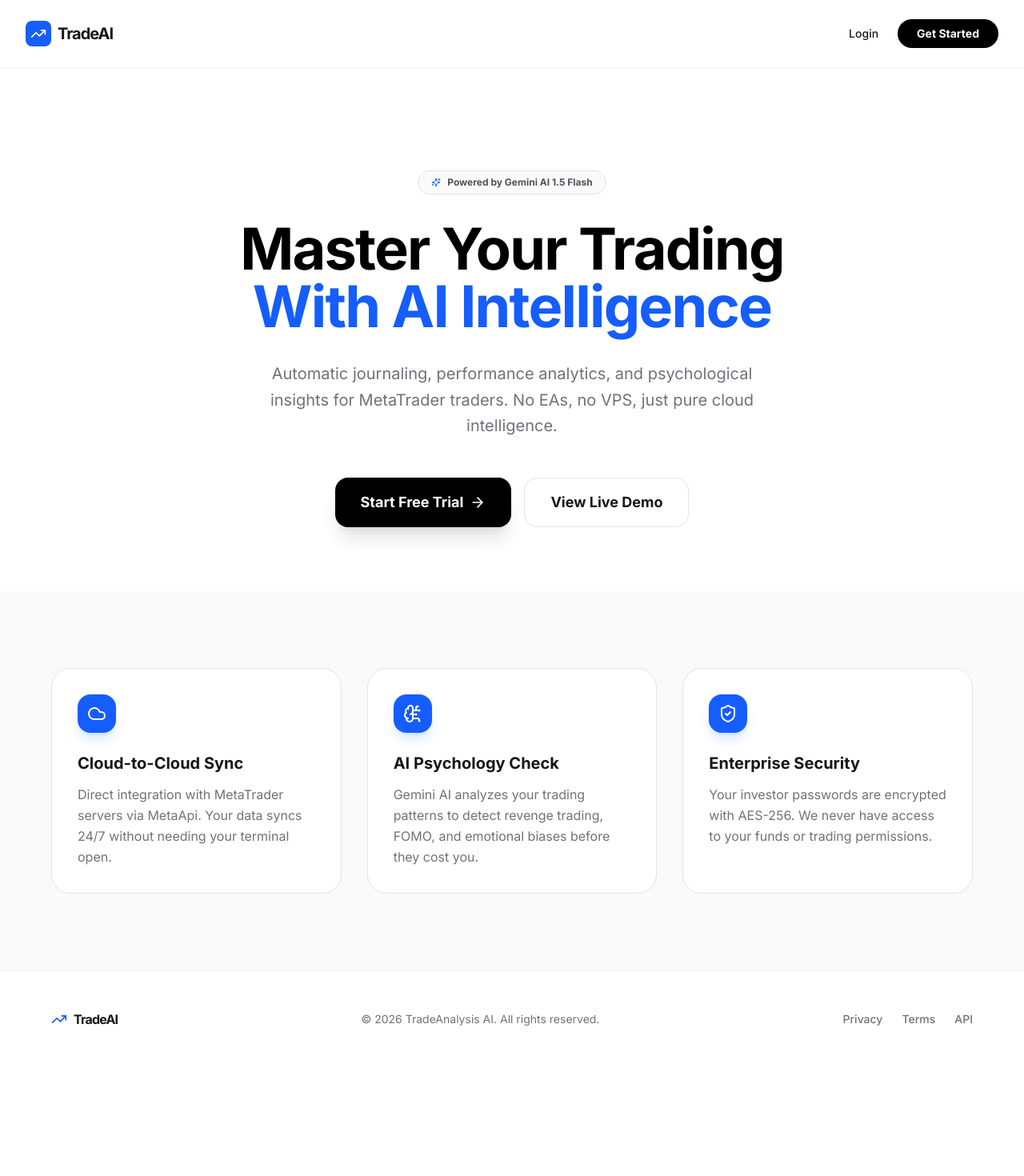
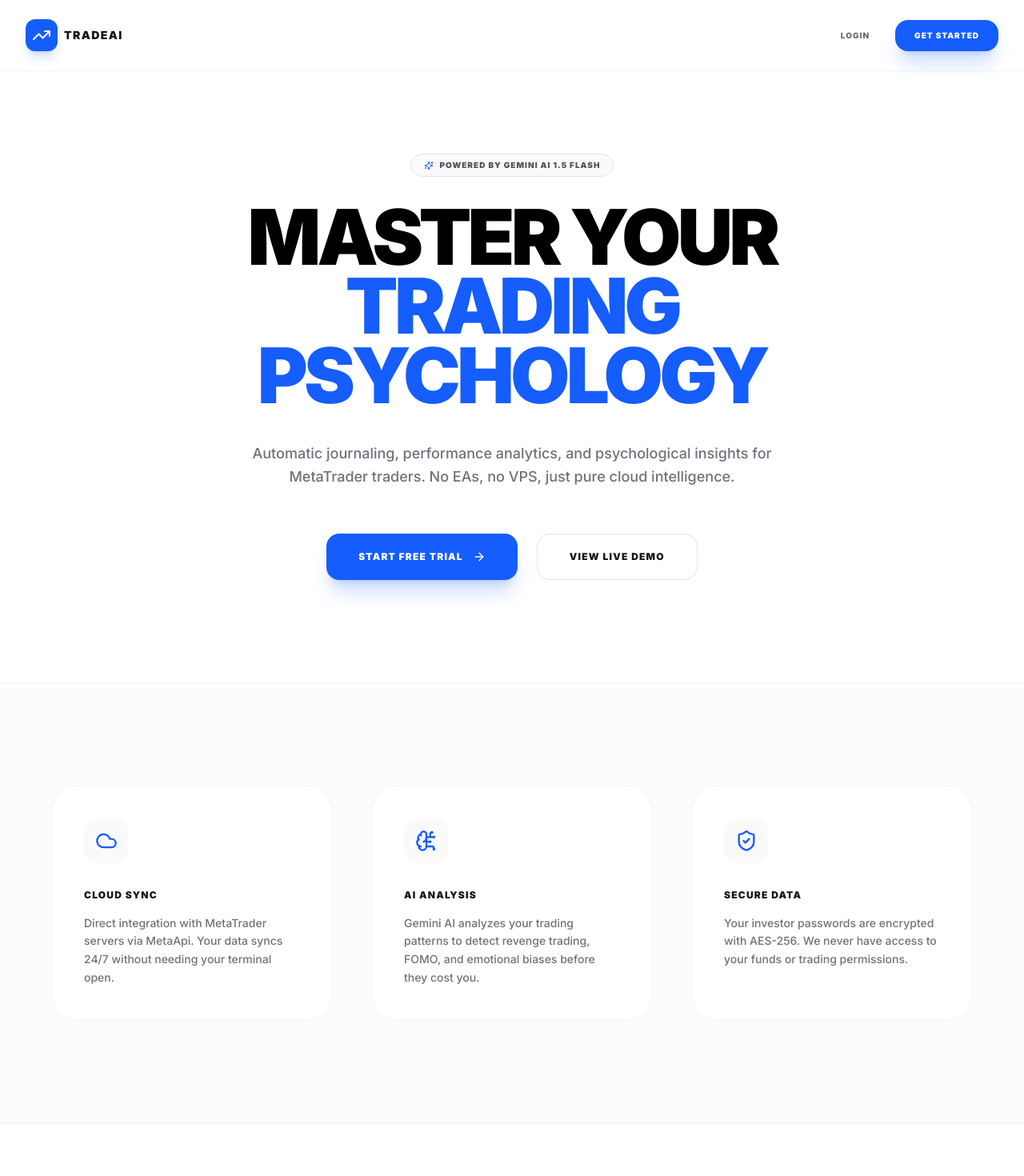
Before and after one commit to Himdeunn/trade-ai, a Next.js app: page / in a window 1280 px wide. Shown: the top 1470 px of the page at 80% size. Before the commit the page ends 1334 px from the top, so only its background shows below. Built offline with nearby package versions, Linux system fonts and the light colour scheme.

Commit message:
style: overhaul landing page and auth buttons with premium kinetic minimalism

```diff
--- a/app/globals.css
+++ b/app/globals.css
@@ -41,3 +41,27 @@ html, body {
   scrollbar-width: none !important;
   -ms-overflow-style: none !important;
 }
+
+@layer components {
+  .button-premium {
+    @apply relative overflow-hidden rounded-2xl px-8 py-4 font-black uppercase tracking-widest text-[10px] transition-all duration-500 active:scale-95;
+  }
+
+  .button-primary {
+    @apply bg-blue-600 text-white shadow-xl shadow-blue-600/20 hover:bg-blue-700 hover:shadow-blue-600/40;
+  }
+
+  .button-secondary {
+    @apply border border-zinc-200 bg-white text-zinc-900 hover:bg-zinc-50 dark:border-zinc-800 dark:bg-zinc-950 dark:text-white dark:hover:bg-zinc-900;
+  }
+}
+
+@keyframes float {
+  0% { transform: translateY(0px); }
+  50% { transform: translateY(-10px); }
+  100% { transform: translateY(0px); }
+}
+
+.animate-float {
+  animation: float 6s ease-in-out infinite;
+}
--- a/app/login/page.tsx
+++ b/app/login/page.tsx
@@ -85,7 +85,7 @@ export default function LoginPage() {
           <button
             type="submit"
             disabled={isPending}
-            className="w-full mt-6 flex items-center justify-center gap-2 rounded-xl bg-black py-4 font-bold text-white transition-all hover:bg-zinc-800 dark:bg-white dark:text-black dark:hover:bg-zinc-200 disabled:opacity-50"
+            className="w-full mt-6 button-premium button-primary flex items-center justify-center gap-2"
           >
             {isPending ? <Loader2 className="h-5 w-5 animate-spin" /> : "Sign In"}
           </button>
--- a/app/page.tsx
+++ b/app/page.tsx
@@ -1,81 +1,124 @@
+"use client";
+
 import Link from "next/link";
 import { TrendingUp, BrainCircuit, Cloud, ShieldCheck, ArrowRight } from "lucide-react";
+import { motion } from "framer-motion";
 
 export default function LandingPage() {
   return (
-    <div className="flex min-h-screen flex-col bg-white dark:bg-black">
+    <div className="flex min-h-screen flex-col bg-white dark:bg-black selection:bg-blue-600/20">
       {/* Navigation */}
-      <nav className="flex items-center justify-between px-8 py-6 border-b border-zinc-100 dark:border-zinc-900">
-        <div className="flex items-center gap-2 font-bold tracking-tighter text-xl">
-          <div className="h-8 w-8 rounded-lg bg-blue-600 flex items-center justify-center">
-            <TrendingUp className="h-5 w-5 text-white" />
+      <nav className="fixed top-0 left-0 right-0 z-50 flex items-center justify-between px-8 py-6 backdrop-blur-xl bg-white/70 dark:bg-black/70 border-b border-zinc-100 dark:border-zinc-900">
+        <motion.div
+          initial={{ opacity: 0, x: -20 }}
+          animate={{ opacity: 1, x: 0 }}
+          className="flex items-center gap-2 font-black tracking-tighter text-xl"
+        >
+          <div className="h-10 w-10 rounded-xl bg-blue-600 flex items-center justify-center shadow-lg shadow-blue-600/20">
+            <TrendingUp className="h-6 w-6 text-white" />
           </div>
-          <span>TradeAI</span>
-        </div>
-        <div className="flex items-center gap-6">
-          <Link href="/login" className="text-sm font-medium hover:text-blue-600">Login</Link>
-          <Link href="/signup" className="rounded-full bg-black px-6 py-2 text-sm font-bold text-white transition-all hover:bg-zinc-800 dark:bg-white dark:text-black">
+          <span className="uppercase text-sm tracking-widest">TradeAI</span>
+        </motion.div>
+
+        <motion.div
+          initial={{ opacity: 0, x: 20 }}
+          animate={{ opacity: 1, x: 0 }}
+          className="flex items-center gap-8"
+        >
+          <Link href="/login" className="text-[10px] font-black uppercase tracking-widest text-zinc-500 hover:text-blue-600 transition-colors">Login</Link>
+          <Link href="/signup" className="button-premium button-primary py-3 px-6">
             Get Started
           </Link>
-        </div>
+        </motion.div>
       </nav>
 
       {/* Hero Section */}
-      <header className="flex flex-col items-center justify-center px-8 pt-32 pb-20 text-center max-w-5xl mx-auto">
-        <div className="inline-flex items-center gap-2 rounded-full border border-zinc-200 bg-zinc-50 px-4 py-1.5 text-xs font-bold text-zinc-600 dark:border-zinc-800 dark:bg-zinc-950 dark:text-zinc-400 mb-8">
+      <header className="relative flex flex-col items-center justify-center px-8 pt-48 pb-32 text-center max-w-5xl mx-auto overflow-hidden">
+        <motion.div
+          initial={{ opacity: 0, y: 20 }}
+          animate={{ opacity: 1, y: 0 }}
+          transition={{ delay: 0.1 }}
+          className="inline-flex items-center gap-2 rounded-full border border-zinc-200 bg-zinc-50 px-4 py-1.5 text-[10px] font-black uppercase tracking-widest text-zinc-600 dark:border-zinc-800 dark:bg-zinc-950 dark:text-zinc-400 mb-8"
+        >
           <SparkleIcon className="h-3 w-3 text-blue-600" />
           Powered by Gemini AI 1.5 Flash
-        </div>
-        <h1 className="text-6xl font-bold tracking-tight text-black dark:text-white sm:text-7xl mb-8">
-          Master Your Trading <br />
-          <span className="text-blue-600">With AI Intelligence</span>
-        </h1>
-        <p className="max-w-2xl text-xl leading-relaxed text-zinc-500 dark:text-zinc-400 mb-12">
+        </motion.div>
+
+        <motion.h1
+          initial={{ opacity: 0, y: 20 }}
+          animate={{ opacity: 1, y: 0 }}
+          transition={{ delay: 0.2 }}
+          className="text-6xl font-black uppercase leading-[0.9] tracking-tighter text-black dark:text-white sm:text-8xl mb-10"
+        >
+          Master Your <br />
+          <span className="text-blue-600">Trading Psychology</span>
+        </motion.h1>
+
+        <motion.p
+          initial={{ opacity: 0, y: 20 }}
+          animate={{ opacity: 1, y: 0 }}
+          transition={{ delay: 0.3 }}
+          className="max-w-2xl text-lg font-medium leading-relaxed text-zinc-500 dark:text-zinc-400 mb-14"
+        >
           Automatic journaling, performance analytics, and psychological insights for MetaTrader traders. No EAs, no VPS, just pure cloud intelligence.
-        </p>
-        <div className="flex flex-col sm:flex-row gap-4">
-          <Link href="/signup" className="flex items-center gap-2 rounded-2xl bg-black px-8 py-4 text-lg font-bold text-white transition-all hover:bg-zinc-800 dark:bg-white dark:text-black dark:hover:bg-zinc-200 shadow-xl shadow-black/10">
-            Start Free Trial <ArrowRight className="h-5 w-5" />
+        </motion.p>
+
+        <motion.div
+          initial={{ opacity: 0, y: 20 }}
+          animate={{ opacity: 1, y: 0 }}
+          transition={{ delay: 0.4 }}
+          className="flex flex-col sm:flex-row gap-6"
+        >
+          <Link href="/signup" className="button-premium button-primary flex items-center gap-3 py-5 px-10 text-xs">
+            Start Free Trial <ArrowRight className="h-4 w-4" />
           </Link>
-          <button className="rounded-2xl border border-zinc-200 px-8 py-4 text-lg font-bold hover:bg-zinc-50 dark:border-zinc-800 dark:hover:bg-zinc-950">
+          <button className="button-premium button-secondary py-5 px-10 text-xs">
             View Live Demo
           </button>
+        </motion.div>
+
+        {/* Decorative elements */}
+        <div className="absolute -z-10 top-1/2 left-1/2 -translate-x-1/2 -translate-y-1/2 w-full h-full opacity-30 pointer-events-none">
+          <div className="absolute top-1/2 left-1/2 -translate-x-1/2 -translate-y-1/2 w-[800px] h-[800px] bg-blue-500/10 blur-[120px] rounded-full" />
         </div>
       </header>
 
       {/* Features Grid */}
-      <section className="px-8 py-24 bg-zinc-50 dark:bg-zinc-950/50">
-        <div className="max-w-6xl mx-auto grid gap-8 md:grid-cols-3">
+      <section className="px-8 py-32 border-y border-zinc-100 dark:border-zinc-900 bg-zinc-50/50 dark:bg-zinc-950/20">
+        <div className="max-w-6xl mx-auto grid gap-12 md:grid-cols-3">
           <FeatureCard
             icon={Cloud}
-            title="Cloud-to-Cloud Sync"
+            index={0}
+            title="Cloud Sync"
             description="Direct integration with MetaTrader servers via MetaApi. Your data syncs 24/7 without needing your terminal open."
           />
           <FeatureCard
             icon={BrainCircuit}
-            title="AI Psychology Check"
+            index={1}
+            title="AI Analysis"
             description="Gemini AI analyzes your trading patterns to detect revenge trading, FOMO, and emotional biases before they cost you."
           />
           <FeatureCard
             icon={ShieldCheck}
-            title="Enterprise Security"
+            index={2}
+            title="Secure Data"
             description="Your investor passwords are encrypted with AES-256. We never have access to your funds or trading permissions."
           />
         </div>
       </section>
 
       {/* Footer */}
-      <footer className="mt-auto border-t border-zinc-100 px-8 py-12 dark:border-zinc-900">
-        <div className="max-w-6xl mx-auto flex flex-col md:flex-row justify-between items-center gap-8">
-          <div className="flex items-center gap-2 font-bold tracking-tighter">
-            <TrendingUp className="h-5 w-5 text-blue-600" />
-            <span>TradeAI</span>
+      <footer className="mt-auto border-t border-zinc-100 px-8 py-20 dark:border-zinc-900">
+        <div className="max-w-6xl mx-auto flex flex-col md:flex-row justify-between items-start md:items-center gap-12">
+          <div className="flex items-center gap-2 font-black tracking-tighter text-lg uppercase">
+            <TrendingUp className="h-6 w-6 text-blue-600" />
+            <span className="text-sm tracking-widest">TradeAI</span>
           </div>
-          <p className="text-sm text-zinc-500">© 2026 TradeAnalysis AI. All rights reserved.</p>
-          <div className="flex gap-6 text-sm font-medium text-zinc-500">
-            <a href="#" className="hover:text-black dark:hover:text-white">Privacy</a>
-            <a href="#" className="hover:text-black dark:hover:text-white">Terms</a>
-            <a href="#" className="hover:text-black dark:hover:text-white">API</a>
+          <p className="text-[10px] font-black uppercase tracking-widest text-zinc-400">© 2026 TradeAnalysis AI. All rights reserved.</p>
+          <div className="flex gap-10 text-[10px] font-black uppercase tracking-widest text-zinc-500">
+            <a href="#" className="hover:text-blue-600 transition-colors">Privacy</a>
+            <a href="#" className="hover:text-blue-600 transition-colors">Terms</a>
+            <a href="#" className="hover:text-blue-600 transition-colors">API Documentation</a>
           </div>
         </div>
       </footer>
@@ -83,16 +126,21 @@ export default function LandingPage() {
   );
 }
 
-// eslint-disable-next-line @typescript-eslint/no-explicit-any
-function FeatureCard({ icon: Icon, title, description }: { icon: any, title: string, description: string }) {
+function FeatureCard({ icon: Icon, title, description, index }: { icon: any, title: string, description: string, index: number }) {
   return (
-    <div className="rounded-3xl border border-zinc-200 bg-white p-8 transition-all hover:shadow-xl dark:border-zinc-800 dark:bg-zinc-950">
-      <div className="mb-6 flex h-12 w-12 items-center justify-center rounded-2xl bg-blue-600 text-white shadow-lg shadow-blue-500/20">
-        <Icon className="h-6 w-6" />
+    <motion.div
+      initial={{ opacity: 0, y: 20 }}
+      whileInView={{ opacity: 1, y: 0 }}
+      viewport={{ once: true }}
+      transition={{ delay: index * 0.1 }}
+      className="group rounded-[32px] border border-zinc-100 bg-white p-10 transition-all hover:shadow-2xl hover:shadow-blue-600/5 hover:-translate-y-2 dark:border-zinc-900 dark:bg-zinc-950"
+    >
+      <div className="mb-8 flex h-14 w-14 items-center justify-center rounded-2xl bg-zinc-50 text-blue-600 transition-colors group-hover:bg-blue-600 group-hover:text-white dark:bg-zinc-900">
+        <Icon className="h-7 w-7" />
       </div>
-      <h3 className="mb-3 text-xl font-bold">{title}</h3>
-      <p className="text-zinc-500 dark:text-zinc-400 leading-relaxed">{description}</p>
-    </div>
+      <h3 className="mb-4 text-xs font-black uppercase tracking-widest">{title}</h3>
+      <p className="text-sm font-medium leading-relaxed text-zinc-500 dark:text-zinc-400">{description}</p>
+    </motion.div>
   );
 }
 
--- a/app/signup/page.tsx
+++ b/app/signup/page.tsx
@@ -82,7 +82,7 @@ export default function SignupPage() {
           <button
             type="submit"
             disabled={isPending}
-            className="w-full mt-6 flex items-center justify-center gap-2 rounded-xl bg-black py-4 font-bold text-white transition-all hover:bg-zinc-800 dark:bg-white dark:text-black dark:hover:bg-zinc-200 disabled:opacity-50"
+            className="w-full mt-6 button-premium button-primary flex items-center justify-center gap-2"
           >
             {isPending ? <Loader2 className="h-5 w-5 animate-spin" /> : (
               <>
```
